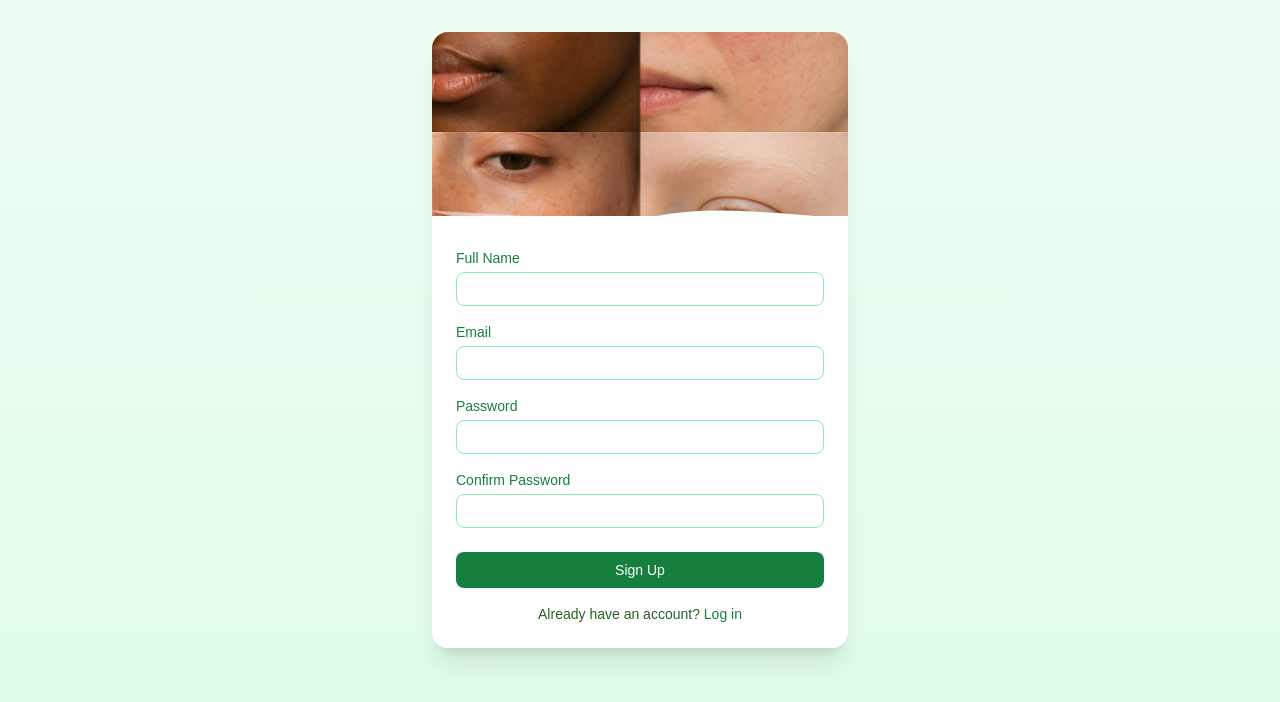
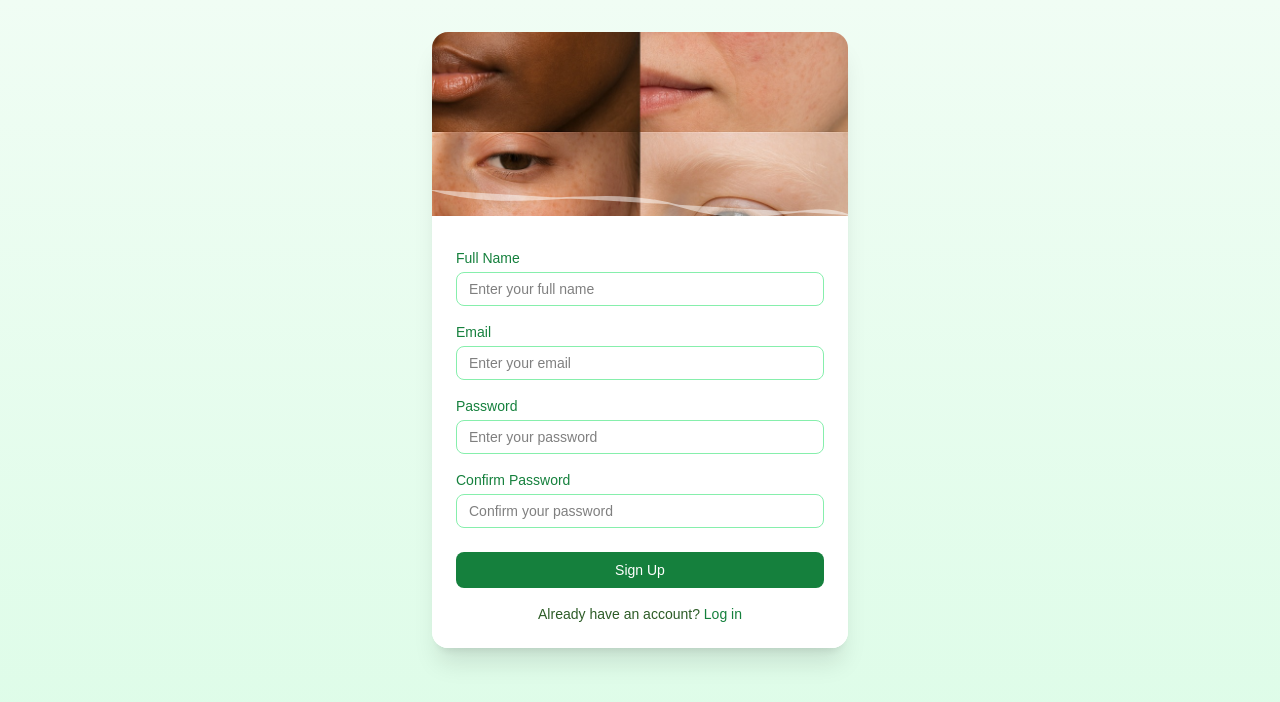
Before and after one commit to fides-3/DERMASHIELD, a Next.js app: page /signup in a window 1280 px wide. Shown: the top 702 px of the page. Built offline with nearby package versions, Linux system fonts and the light colour scheme.

Commit message:
fixing build errors

```diff
--- a/app/api/signup/route.ts
+++ b/app/api/signup/route.ts
@@ -68,9 +68,9 @@ export async function POST(req: Request) {
                 { status: 201 }
             );
 
-        } catch (error: any) {
+        } catch (error: unknown) {
             // Handle MongoDB duplicate key error
-            if (error.code === 11000) {
+            if (error && typeof error === 'object' && 'code' in error && (error as { code: number }).code === 11000) {
                 return NextResponse.json(
                     { message: 'Email already registered' },
                     { status: 409 }
--- a/app/components/header.tsx
+++ b/app/components/header.tsx
@@ -6,11 +6,6 @@ import Link from 'next/link';
 const inter = Inter({
     subsets: ['latin'],
     weight: ['400', '500', '600'],
-});
-
-const orbitron = Orbitron({
-    subsets: ['latin'],
-    weight: ['400', '700', '900'],
 });
 
 const exo2 = Exo_2({
--- a/app/signup/page.tsx
+++ b/app/signup/page.tsx
@@ -12,7 +12,7 @@ export default function SignUp() {
   });
   const [message,setMessage]=useState('');
 
-  const handleChange=(e:any)=>{
+  const handleChange=(e: React.ChangeEvent<HTMLInputElement>)=>{
     setFormData({...formData,[e.target.name]:e.target.value,})
   }
 
@@ -42,7 +42,7 @@ export default function SignUp() {
         setFormData({fullname:'',email:'',password:'',confirmPassword:''})
       }
 
-    }catch(error){
+    }catch{
       setMessage('An error occurred. Please try again.');
     }
   };
@@ -54,7 +54,7 @@ export default function SignUp() {
           {/* Top Image Section with Wavy Bottom */}
           <div className="relative">
             {/* Wrapper for image and wave clip */}
-            <div className="relative" style={{ clipPath: 'url(#wave-clip)' }}>
+            <div className="relative wave-clip">
               {/* Background Image */}
               <div className="h-[200px] relative">
                 <Image
@@ -68,10 +68,9 @@ export default function SignUp() {
 
             {/* SVG for wave clip path and decorative line */}
             <svg
-              className="absolute bottom-0 left-0 w-full"
+              className="absolute bottom-0 left-0 w-full svg-wave-transform"
               viewBox="0 0 500 50"
               preserveAspectRatio="none"
-              style={{ transform: 'translateY(49%)' }}
             >
               <defs>
                 <clipPath id="wave-clip">
@@ -112,6 +111,8 @@ export default function SignUp() {
                   onChange={handleChange}
                   value={formData.fullname}
                   name="fullname"
+                  placeholder="Enter your full name"
+                  title="Full Name"
                 />
               </div>
 
@@ -124,6 +125,8 @@ export default function SignUp() {
                   onChange={handleChange}
                   value={formData.email}
                   name="email"
+                  placeholder="Enter your email"
+                  title="Email"
                 />
               </div>
 
@@ -136,6 +139,8 @@ export default function SignUp() {
                   onChange={handleChange}
                   value={formData.password}
                   name="password"
+                  placeholder="Enter your password"
+                  title="Password"
                 />
               </div>
 
@@ -148,6 +153,8 @@ export default function SignUp() {
                   onChange={handleChange}
                   value={formData.confirmPassword}
                   name="confirmPassword"
+                  placeholder="Confirm your password"
+                  title="Confirm Password"
                 />
               </div>
 
--- a/app/skin-analysis/page.tsx
+++ b/app/skin-analysis/page.tsx
@@ -1,5 +1,6 @@
 'use client'
 import Header from '../components/header'
+import Image from 'next/image'
 
 export default function SkinAnalysis() {
   const analysisResults = [
@@ -74,10 +75,11 @@ export default function SkinAnalysis() {
                 <div className="relative w-full h-full rounded-2xl overflow-hidden shadow-2xl bg-white">
 
                   {/* Face Photo */}
-                  <img
+                  <Image
                     src="/analysis.jpg"
                     alt="Face Analysis Demo"
-                    className="w-full h-full object-cover"
+                    fill
+                    className="object-cover"
                   />
 
                   {/* Analysis Points - Always Visible */}
--- a/lib/mongodb.js
+++ b/lib/mongodb.js
@@ -8,4 +8,3 @@ export async function connectDB(){
         console.log("MongoDB connection error:",error);
     }
 }
-connectDB
```
Also changed, not shown: app/ingredient-safety/page.tsx (deleted), app/journal/page.tsx (deleted), app/uv-protection/page.tsx (deleted).
